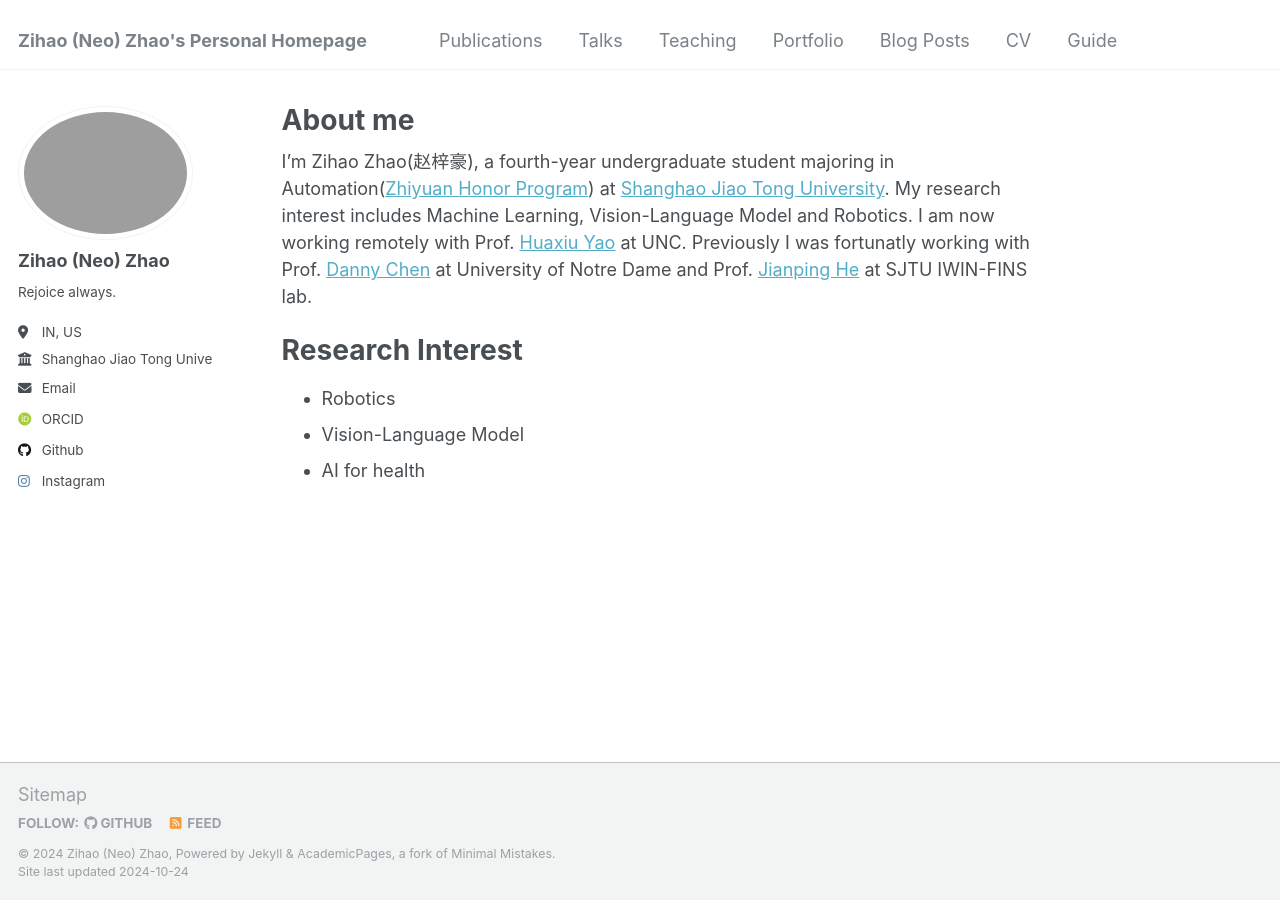
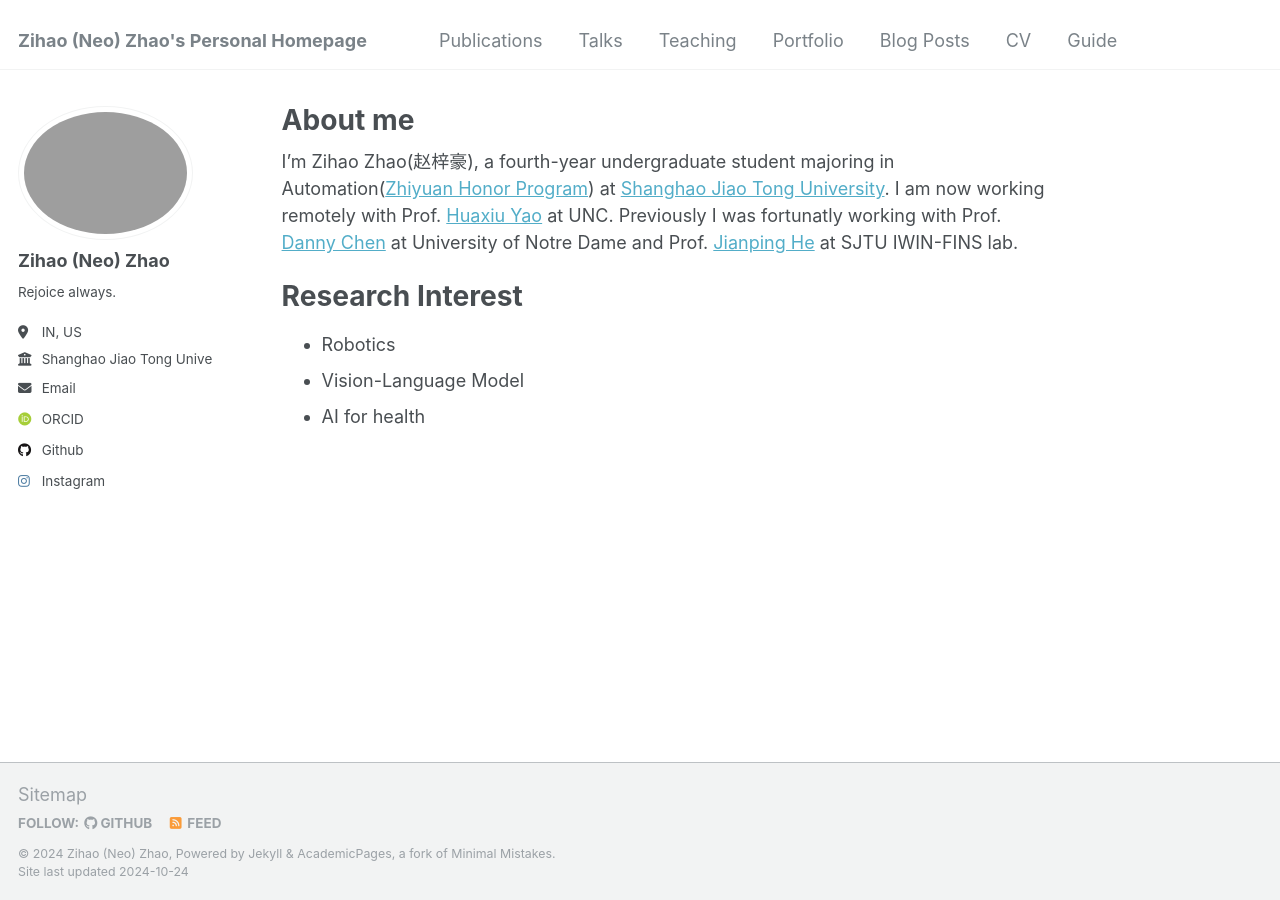
Before and after one commit to neo1zh/neo1zh.github.io, a Jekyll site: the page built from _pages/about.md, in a window 1280 px wide. Built offline with Jekyll 4.4.1, drawn with Linux system fonts in a browser that asks for light colours; some web fonts are replaced.

Commit message:
Update avatar image file extension and about page content

```diff
--- a/_config.yml
+++ b/_config.yml
@@ -21,7 +21,7 @@
 #               Additional customization can be done by editing /_includes/author-profile.html
 author:
   # Biographic information
-  avatar           : "IMG_5366.JPG"
+  avatar           : "IMG_5366.PNG"
   name             : "Zihao (Neo) Zhao"
   pronouns         : #"He"
   bio              : "Rejoice always."
--- a/_pages/about.md
+++ b/_pages/about.md
@@ -8,7 +8,7 @@
 ---
 
 
-I'm Zihao Zhao(赵梓豪), a fourth-year undergraduate student majoring in Automation([Zhiyuan Honor Program](https://en.zhiyuan.sjtu.edu.cn/en)) at [Shanghao Jiao Tong University](https://en.sjtu.edu.cn). My research interest includes Machine Learning, Vision-Language Model and Robotics. I am now working remotely with Prof. [Huaxiu Yao](https://www.huaxiuyao.io) at UNC. Previously I was fortunatly working with Prof. [Danny Chen](https://www3.nd.edu/~dchen/) at University of Notre Dame and Prof. [Jianping He](https://iwin-fins.com) at SJTU IWIN-FINS lab.
+I'm Zihao Zhao(赵梓豪), a fourth-year undergraduate student majoring in Automation([Zhiyuan Honor Program](https://en.zhiyuan.sjtu.edu.cn/en)) at [Shanghao Jiao Tong University](https://en.sjtu.edu.cn). I am now working remotely with Prof. [Huaxiu Yao](https://www.huaxiuyao.io) at UNC. Previously I was fortunatly working with Prof. [Danny Chen](https://www3.nd.edu/~dchen/) at University of Notre Dame and Prof. [Jianping He](https://iwin-fins.com) at SJTU IWIN-FINS lab.
 
 Research Interest
 =====
```
